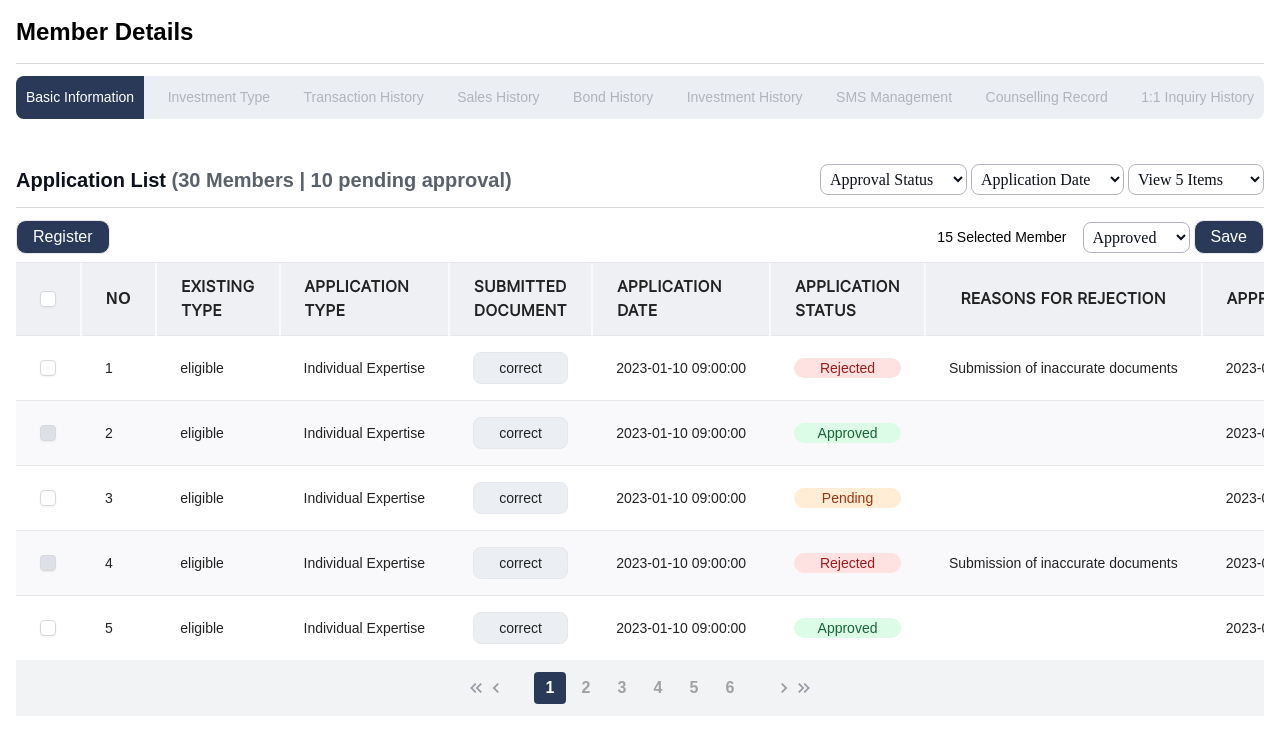
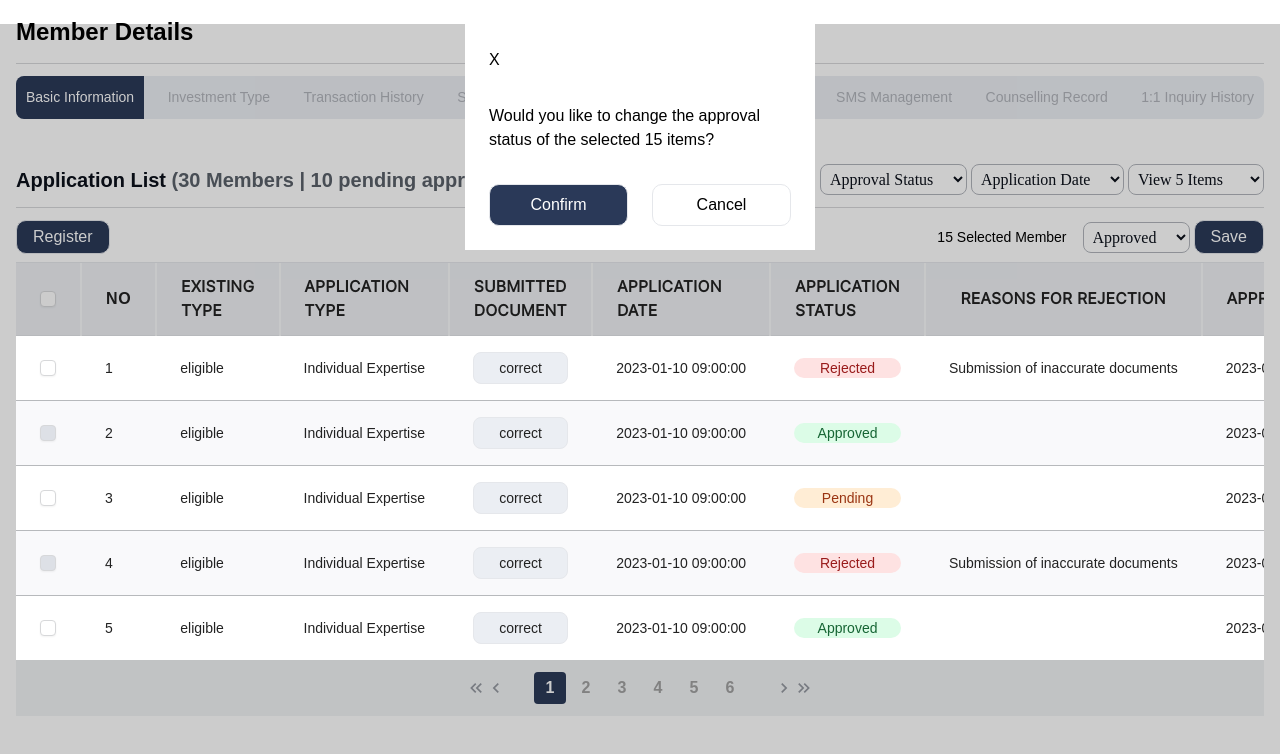
Before and after one commit to uezekiel-mufin/must_fintech, a React (Vite) app: page / in a window 1280 px wide. Shown: the top 754 px of the page. Built offline with nearby package versions, Linux system fonts and the light colour scheme; a web font is replaced by a local one.

Commit message:
Add proper pagination data

```diff
--- a/src/components/TableHeader.jsx
+++ b/src/components/TableHeader.jsx
@@ -1,6 +1,7 @@
 import { useEffect, useState } from 'react';
 import { ToastContainer, toast } from 'react-toastify';
 import 'react-toastify/dist/ReactToastify.css';
+import StatusMoal from './statusModal';
 
 /* eslint-disable react/prop-types */
 const approvalStatus = [
@@ -45,6 +46,8 @@ const sortByDate = [
 ];
 const TableHeader = ({ setEndCount, startCount, data, setData, setPending, membersData, setPageItems, pending, selectedMembers, setItemsPerPage, setSelectedMembers }) => {
 	const [approvalStatusValue, setApprovalStatusValue] = useState('');
+	const [modalResponse, setModalResponse] = useState('');
+	const [showModal, setShowModal] = useState(false);
 
 	const handleNumberSort = (number) => {
 		setEndCount(startCount + number);
@@ -64,7 +67,10 @@ const TableHeader = ({ setEndCount, startCount, data, setData, setPending, membe
 		setApprovalStatusValue(approvalStatus[0].title);
 	}, []);
 
+	// function to handle the change of approval status
 	const handleChangeStatus = (status) => {
+		setShowModal(true);
+		if (modalResponse === 'Ok') {
 			setPageItems((prev) =>
 				prev.map((item) => {
 					if (selectedMembers.includes(item)) {
@@ -86,11 +92,13 @@ const TableHeader = ({ setEndCount, startCount, data, setData, setPending, membe
 			}
 			toast.success(`You have successfully updated the status of ${selectedMembers.length} ${selectedMembers.length > 1 ? 'members' : 'member'}`);
 			setSelectedMembers([]);
+		}
 	};
 
 	return (
 		<>
 			<ToastContainer position='top-center' />
+			{!showModal && <StatusMoal selectedMembers={selectedMembers} />}
 			<section>
 				<form className='flex justify-between pt-[45px] pb-[12px] items-center box-border border-b border-[#D7D8DA] border-solid'>
 					<p className='text-[#0B101A] text-[20px] leading-[24px] font-semibold'>
--- /dev/null
+++ b/src/components/statusModal.jsx
@@ -0,0 +1,18 @@
+/* eslint-disable react/prop-types */
+
+const StatusMoal = ({ selectedMembers }) => {
+	return (
+		<main className=' items-start h-screen flex justify-center  fixed top-6 left-0 right-0 bg-[rgba(0,0,0,0.2)]'>
+			<section className=' p-6 w-[350px] bg-white flex flex-col gap-8'>
+				<span>X</span>
+				<h3>Would you like to change the approval status of the selected {selectedMembers.length} items?</h3>
+				<div className='flex justify-between items-center gap-6'>
+					<button className='flex items-center justify-center py-2 px-4 text-white bg-[#2a3958] rounded-[10px] w-full border-solid border'>Confirm</button>
+					<button className='flex items-center justify-center py-2 px-4 bg-white rounded-[10px] w-full border-solid border'>Cancel</button>
+				</div>
+			</section>
+		</main>
+	);
+};
+
+export default StatusMoal;
```
Lines whose indentation alone changed are shown as unchanged.
